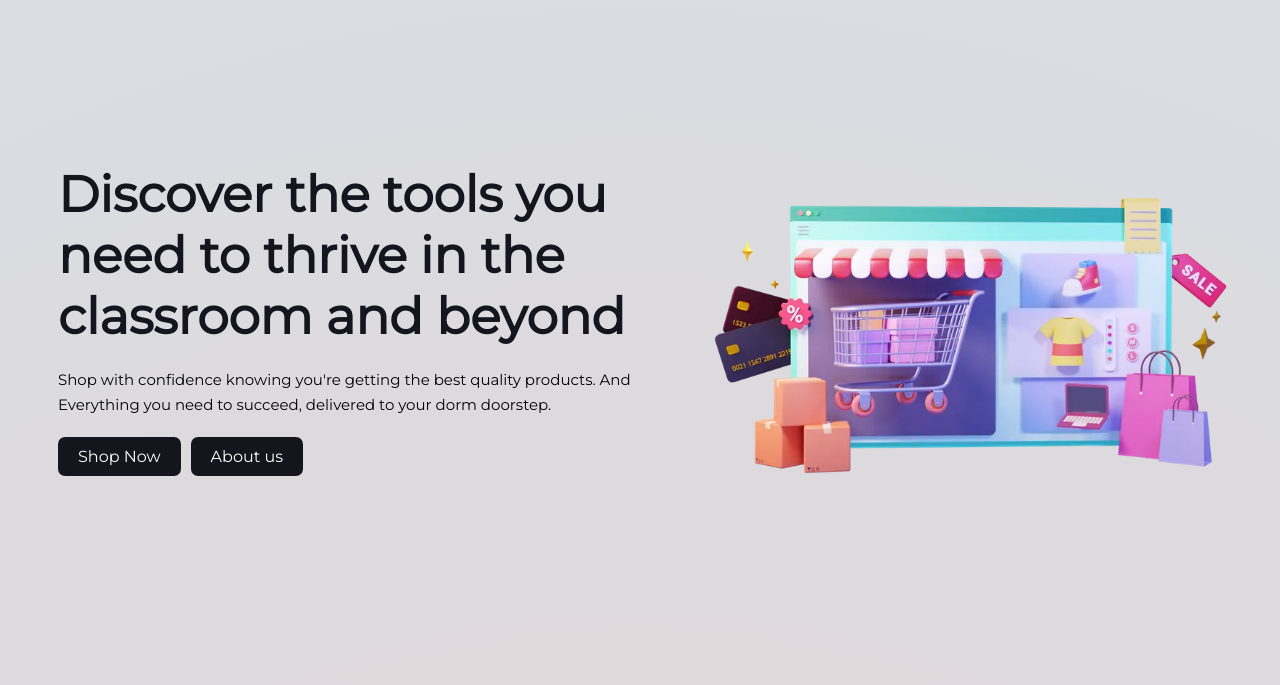
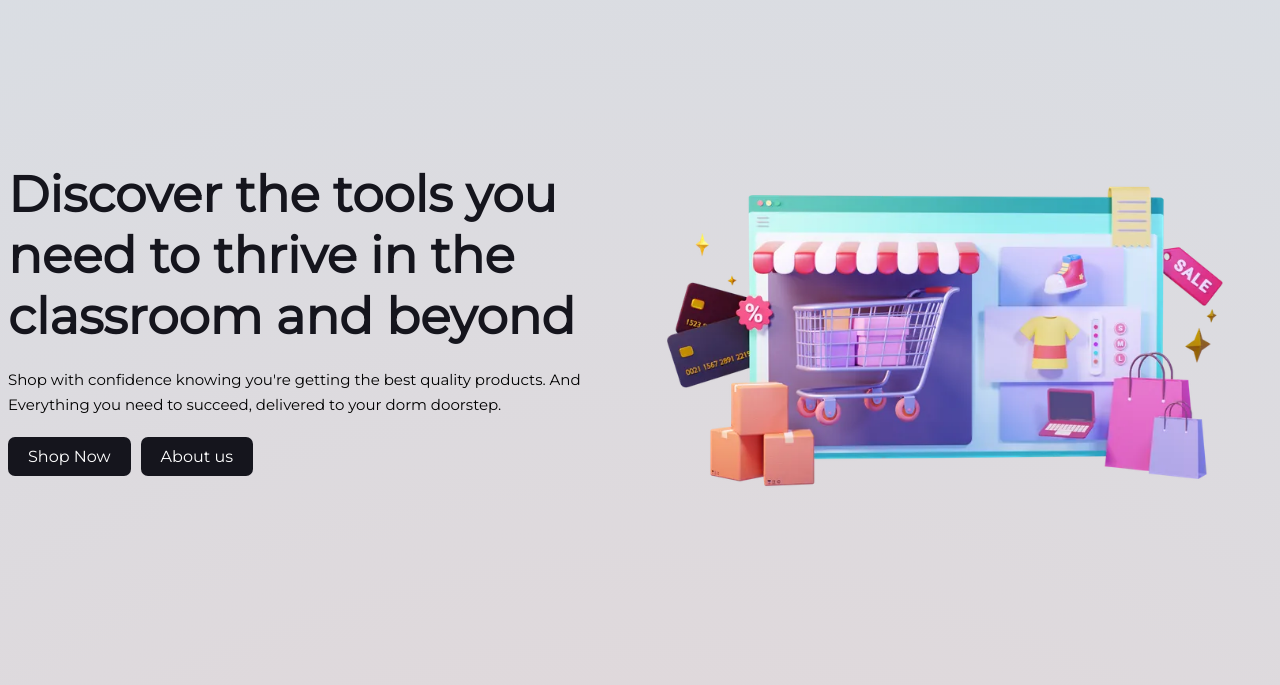
Before and after one commit to binyamfeyissa/aastumarket.github.io, a PHP site: page /App/views/index.html in a window 1280 px wide. Shown: the part 107-792 px from the top of the page. Run offline with PHP 8.4, Linux system fonts and the light colour scheme.

Commit message:
Update style.css

```diff
--- a/Resources/css/style.css
+++ b/Resources/css/style.css
@@ -99,7 +99,6 @@ header {
 }
 .hero-text-div {
   width: 50%;
-  padding: 50px;
   display: flex;
   flex-direction: column;
   justify-content: center;
```
